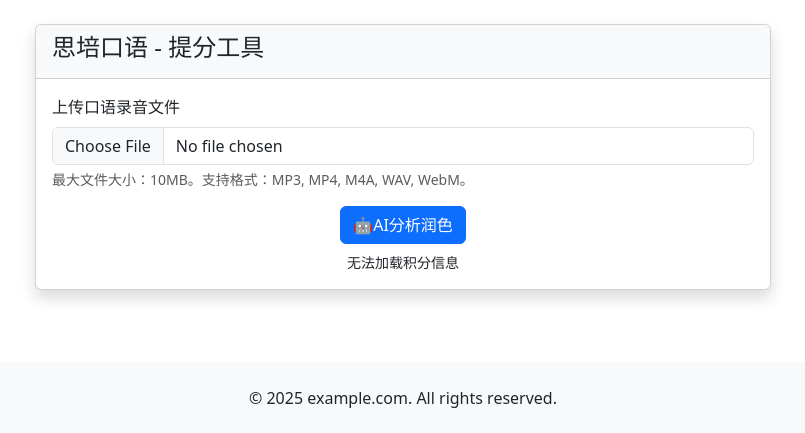
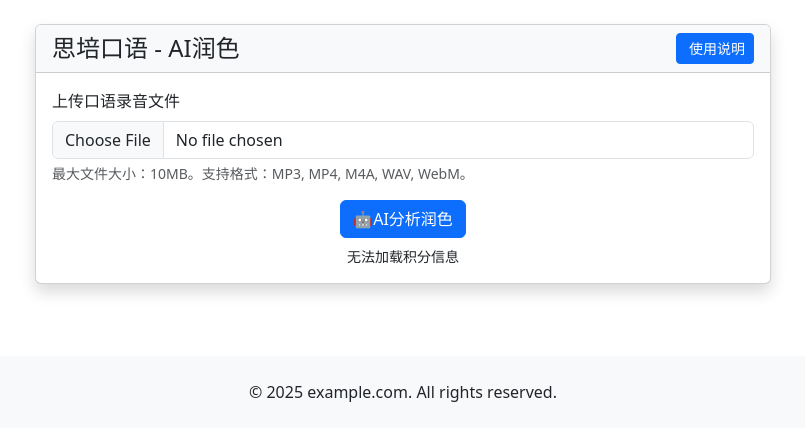
Before and after one commit to Aken-2019/celpip-llm-helper, a Django app: template templates/api2d/upload_mp3.html in a window 1280 px wide. Shown: the part 72-505 px from the top of the page, without its empty margins (237-1042 px from the left). Run offline with Django 5.2, Linux system fonts and the light colour scheme; the template is opened without the code that fills it, so the values that code supplies are empty.

Commit message:
add instructions

```diff
--- a/templates/api2d/upload_mp3.html
+++ b/templates/api2d/upload_mp3.html
@@ -15,10 +15,29 @@
                     <div class="form-text">This text will be used when test mode is enabled.</div>
                 </div>
                 {% endif %}
-                <div class="card-header bg-light">
-                    <h4>思培口语 - 提分工具</h4>
+                <div class="card-header bg-light d-flex justify-content-between align-items-center">
+                    <h4 class="mb-0">思培口语 - AI润色</h4>
+                    <button class="btn btn-sm btn-primary" type="button" data-bs-toggle="collapse" data-bs-target="#helpCollapse" aria-expanded="false" aria-controls="helpCollapse">
+                        <i class="bi bi-question-circle me-1"></i>使用说明
+                    </button>
                 </div>
                 <div class="card-body">
+                    <div class="collapse mb-4" id="helpCollapse">
+                        <div class="alert alert-info">
+                            <p class="mb-2"><strong>第一步：上传录音</strong></p>
+                            <ul class="mb-3">
+                                <li>点击"选择文件"按钮上传您的口语录音</li>
+                                <li>点击下方润色按钮</li>
+                            </ul>
+                            <p class="mb-2"><strong>您将获得：</strong></p>
+                            <ul class="mb-0">
+                                <li>口语文件准确的文字转写</li>
+                                <li>为思培口语评分标准定制的语法和用词润色</li>
+                                <li>充实的口语内容扩展</li>
+                            </ul>
+                        </div>
+                    </div>
+
                     <form id="audioUploadForm" enctype="multipart/form-data">
                         <div class="mb-3">
                             <label for="audioFile" class="form-label">上传口语录音文件</label>
```
